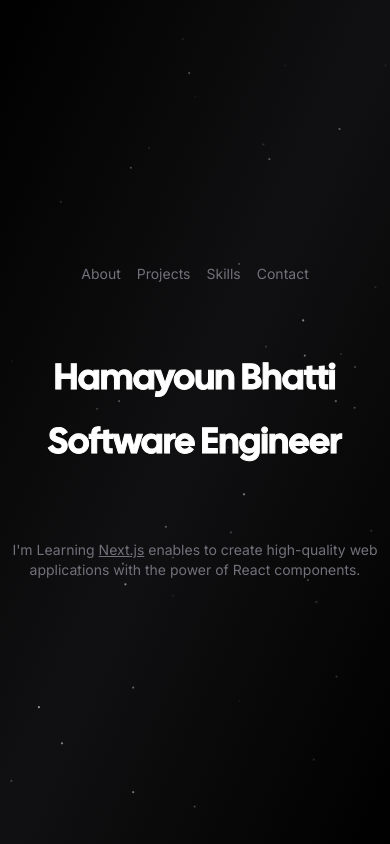
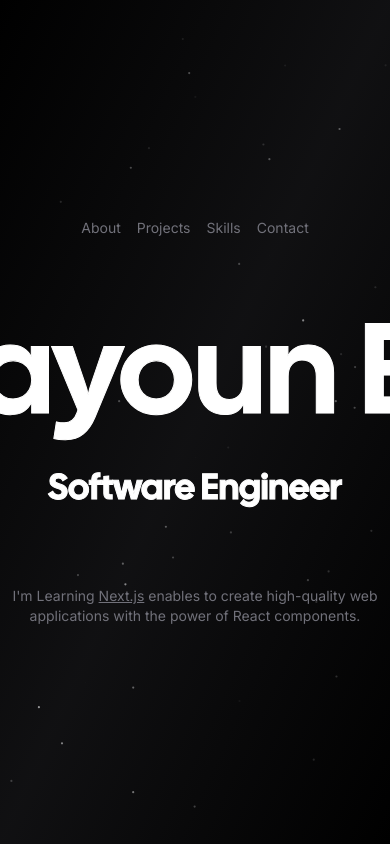
Before and after one commit to HamayounBhatti/nextjs-portfolio-pageview-counter, a Next.js app: page / in a window 390 px wide. Built offline with nearby package versions, Linux system fonts and the light colour scheme; no server answers; what tailwindcss-debug-screens would draw is missing.

Commit message:
Update page.tsx

```diff
--- a/app/page.tsx
+++ b/app/page.tsx
@@ -30,7 +30,7 @@ export default function Home() {
         className="absolute inset-0 -z-10 animate-fade-in"
         quantity={100}
       />
-      <h1 className="py-3.5 px-0.5 z-10 text-4xl text-transparent duration-1000 bg-white cursor-default text-edge-outline animate-title font-display sm:text-6xl md:text-9xl whitespace-nowrap bg-clip-text ">
+      <h1 className="py-3.5 px-0.5 z-10 text-9xl text-transparent duration-1000 bg-white cursor-default text-edge-outline animate-title font-display  whitespace-nowrap bg-clip-text ">
         Hamayoun Bhatti
       </h1>
       <h6 className="py-3.5 px-0.5 z-10 text-4xl text-transparent duration-1000 bg-white cursor-default text-edge-outline animate-title font-display whitespace-nowrap bg-clip-text ">
```
